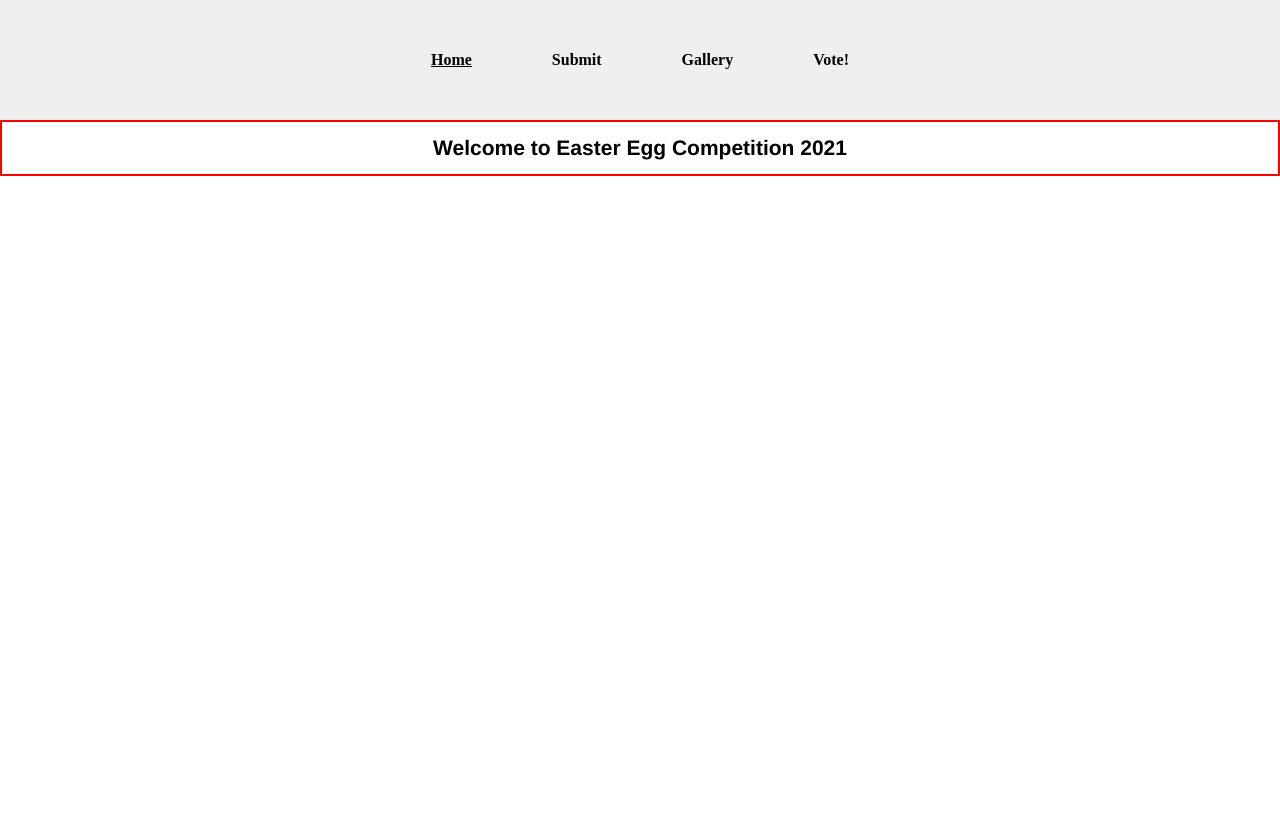
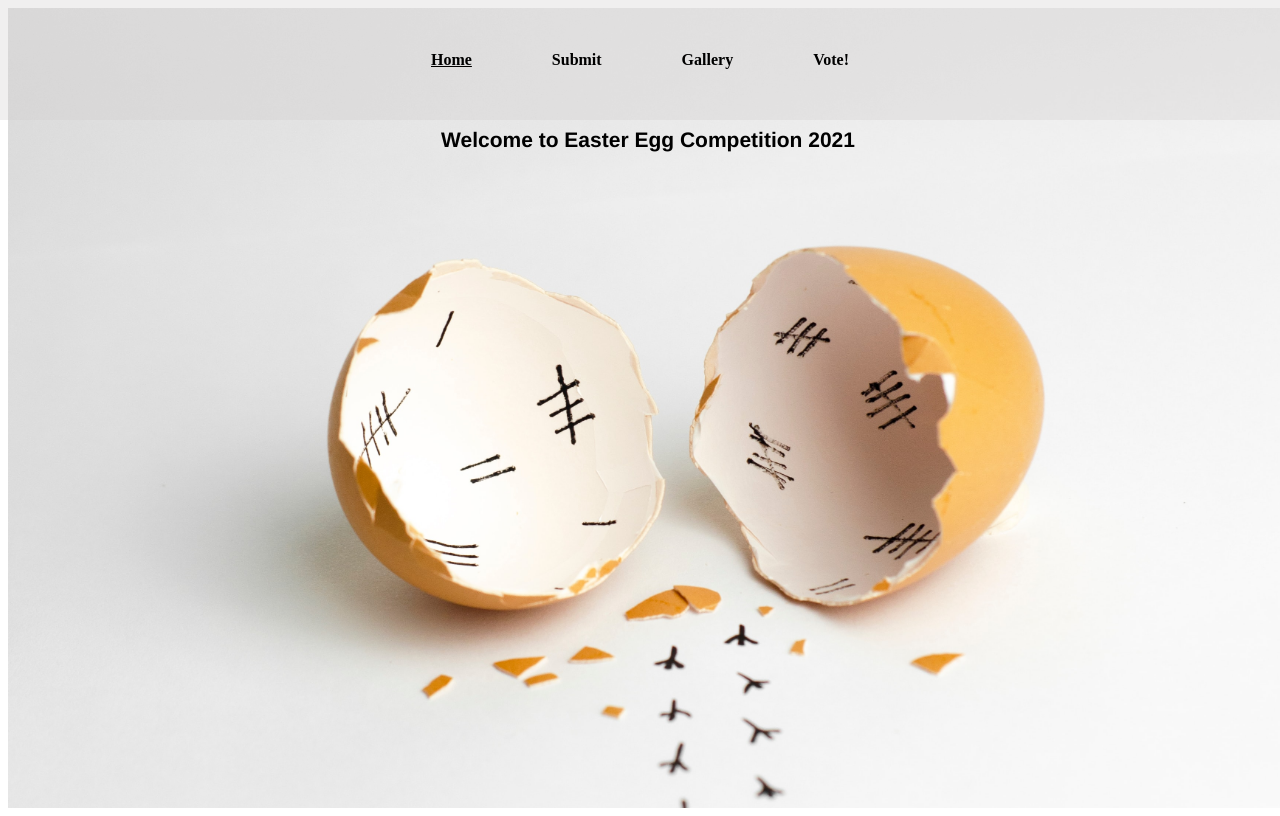
Before and after one commit to lottieann/egg-comp-2, a Next.js app: page / in a window 1280 px wide. Built offline with nearby package versions, Linux system fonts and the light colour scheme.

Commit message:
homepage background

```diff
--- a/pages/_app.tsx
+++ b/pages/_app.tsx
@@ -1,6 +1,4 @@
 import * as React from 'react'
-
-import '../styles/globals.css'
 
 function MyApp({ Component, pageProps }) {
   return <Component {...pageProps} />
--- a/src/HomePage/HomePage.tsx
+++ b/src/HomePage/HomePage.tsx
@@ -3,19 +3,24 @@
 import styled from 'styled-components'
 
 const HomePageContainer = styled.div`
-  margin-top: 15vh;
   display: flex;
   justidy-content: center;
   align-items: center;
   flex-direction: column;
-  border: 2px solid red;
+  height: 100vh;
+  width: 100vw;
+  background-image: url('./BreakOut.jpg');
+  background-repeat: no-repeat;
+  background-position: center center;
+  background-size: 100%;
 `
 
 const StyledTitle = styled.h1`
   @import url('https://fonts.googleapis.com/css2?family=Balsamiq+Sans&display=swap');
-  font-family: "Balsamiq Sans", Helvetica;
+  font-family: 'Balsamiq Sans', Helvetica;
   font-size: 21px;
   color: black;
+  margin-top: 15vh;
 `
 
 export const HomePage = () => {
```
